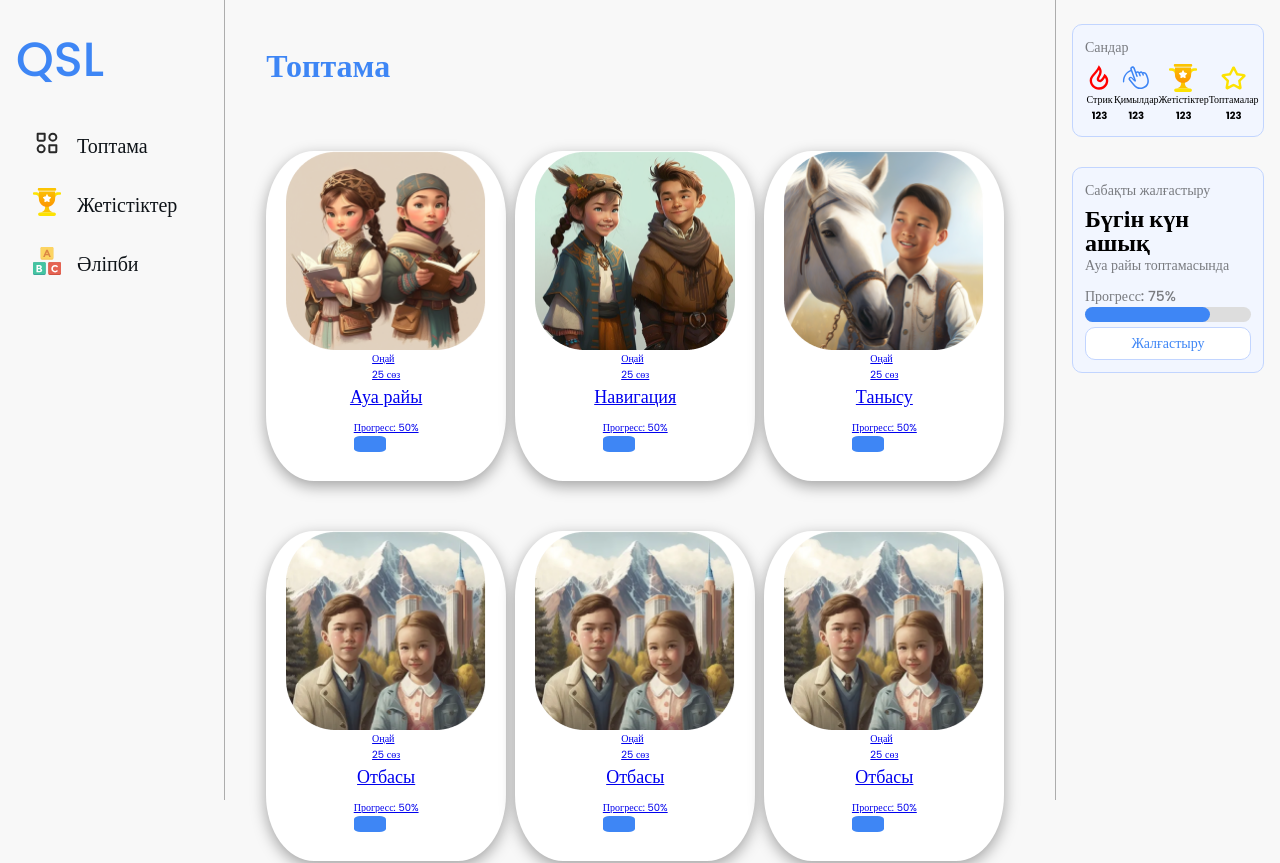
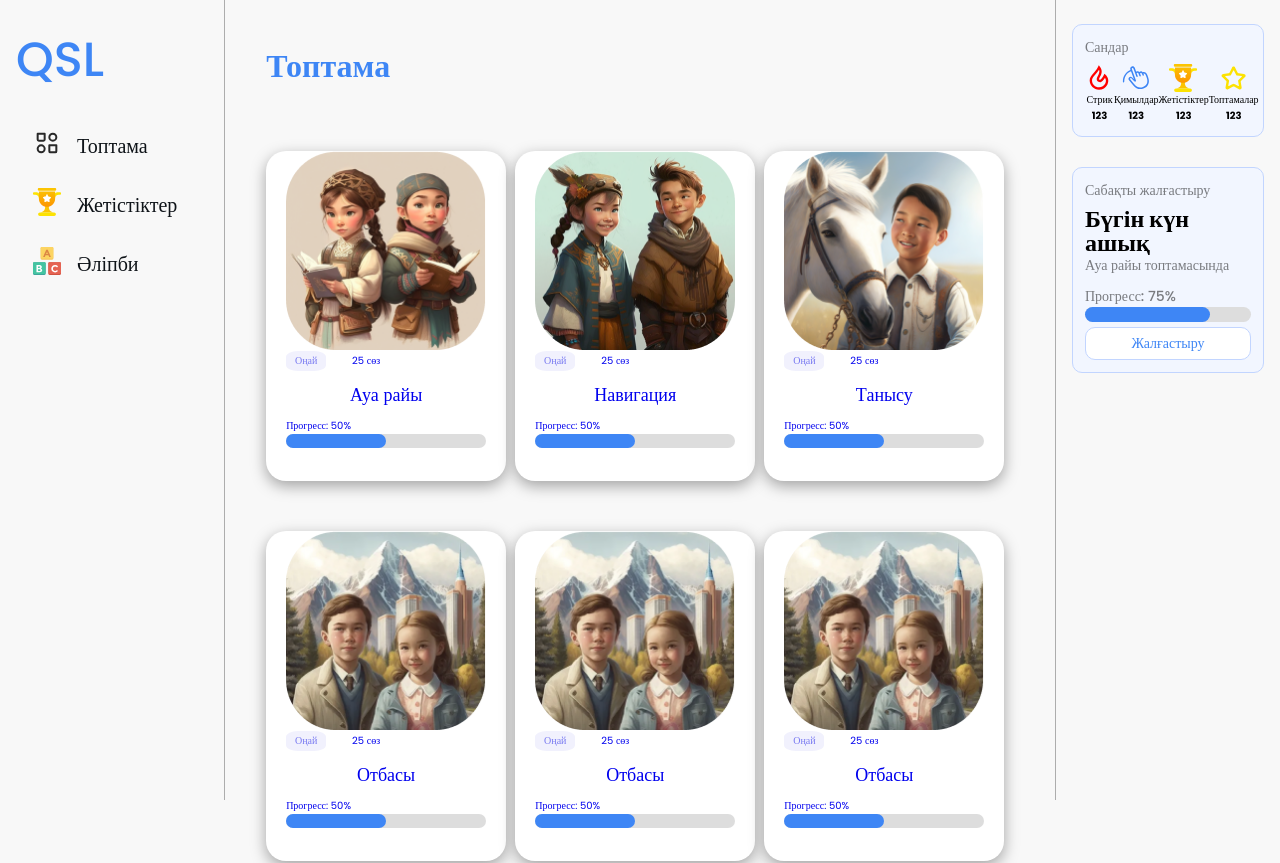
Before and after one commit to Morr231/qsl, a React (Create React App) app in the folder client/: page /categories in a window 1280 px wide. Shown: the top 863 px of the page. Built offline with nearby package versions, Linux system fonts and the light colour scheme.

Commit message:
categories end

```diff
--- a/client/src/modules/CategoryPage/Category/Category.js
+++ b/client/src/modules/CategoryPage/Category/Category.js
@@ -5,7 +5,11 @@ import "./Category.sass";
 
 const Category = ({ category }) => {
   return (
-    <Link to={`categories/${category.name}`} state={category}>
+    <Link
+      to={`categories/${category.name}`}
+      state={category}
+      style={{ textDecoration: "none" }}
+    >
       <div className="category">
         <div className="category__img__container">
           <img
@@ -14,15 +18,52 @@ const Category = ({ category }) => {
             alt={category.svg}
           />
         </div>
-        <div className="category__desciption">
-          <div className="category__level">Оңай</div>
-          <div className="category__amount">25 сөз</div>
+        <div
+          className="category__desciption"
+          style={{
+            width: "200px",
+            marginBottom: "10px",
+            display: "flex",
+            flexDirection: "row",
+          }}
+        >
+          <div
+            className="category__level"
+            style={{
+              marginRight: "20px",
+              height: "20px",
+              width: "40px",
+              display: "flex",
+              justifyContent: "center",
+              alignItems: "center",
+              backgroundColor: "#F1F1FD",
+              color: "#7879F1",
+              borderRadius: "30%",
+            }}
+          >
+            Оңай
+          </div>
+          <div
+            className="category__amount"
+            style={{
+              height: "20px",
+              width: "40px",
+              display: "flex",
+              justifyContent: "center",
+              alignItems: "center",
+            }}
+          >
+            25 сөз
+          </div>
         </div>
         <div className="category__name">{category.name}</div>
         <div className="category__progress">
           Прогресс: 50%
           <div className="category__progress__line">
-            <div className="category__progress__line__filled"></div>
+            <div
+              style={{ width: "50%" }}
+              className="category__progress__line__filled"
+            ></div>
           </div>
         </div>
       </div>
--- a/client/src/modules/CategoryPage/Category/Category.sass
+++ b/client/src/modules/CategoryPage/Category/Category.sass
@@ -1,5 +1,5 @@
 .category
-    border-radius: 20%
+    border-radius: 20px
     margin-bottom: 50px
     display: flex
     flex-direction: column
@@ -11,7 +11,6 @@
     box-shadow: rgba(0, 0, 0, 0.35) 0px 5px 15px
     &__name
         margin-bottom: 10px
-
         font-size: 18px
 
     &__img__container
@@ -30,13 +29,13 @@
         height: 200px
 
     &__progress__line
-        width: 200px
         height: 14px
+        width:200px
         background-color: #DDDDDD
-        border-radius: 20%
+        border-radius: 30px
 
 
         &__filled
-        width: 50%
-        height: 100%
-        background-color: #3E86F5
+            height: 100%
+            background-color: #3E86F5
+            border-radius: 30px
```
